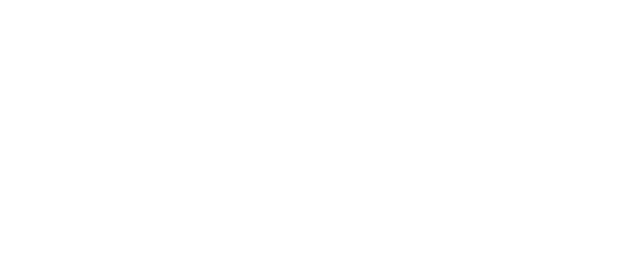
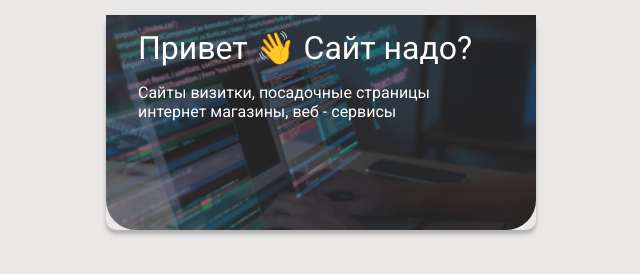
Before and after one commit to ilyuhin6/taplink, a plain HTML site: page index.html in a window 1280 px wide. Shown: the whole page, without its empty margins (319-959 px from the left). Drawn offline with Linux system fonts and the light colour scheme.

Commit message:
add: header style

```diff
--- a/css/style.css
+++ b/css/style.css
@@ -1,3 +1,42 @@
 * {
-    box-sizing: border-box;
+  box-sizing: border-box;
 }
+
+body {
+  background-color: #eae7e7;
+  padding: 15px;
+  font-family: "Roboto", sans-serif;
+  font-weight: 400;
+  font-style: normal;
+}
+
+.page-wrapper {
+  max-width: 430px;
+  margin: auto;
+  box-shadow: 0px 4px 4px 0px rgba(0, 0, 0, 0.25);
+  border-radius: 10px;
+}
+
+.header {
+  color: #fff;
+  padding: 15px 32px 93px;
+  border-radius: 0px 0px 30px 30px;
+  background: linear-gradient(
+      0deg,
+      rgba(58, 58, 58, 0.6),
+      rgba(58, 58, 58, 0.6)
+    ),
+    url(../img/header-bg.png) no-repeat center / cover;
+}
+
+.hello {
+  font-size: 32px;
+  font-weight: 400;
+  font-style: normal;
+}
+
+.hello-text {
+  font-size: 16px;
+  font-weight: 400;
+  line-height: 19px;
+}
--- a/index.html
+++ b/index.html
@@ -4,13 +4,31 @@
 <head>
     <meta charset="UTF-8" />
     <meta name="viewport" content="width=device-width, initial-scale=1.0" />
+    <link rel="preconnect" href="https://fonts.googleapis.com">
+    <link rel="preconnect" href="https://fonts.gstatic.com" crossorigin>
+    <link href="https://fonts.googleapis.com/css2?family=Roboto:wght@400;500&display=swap" rel="stylesheet">
     <link rel="stylesheet" href="./css/normalize.css">
     <link rel="stylesheet" href="./css/style.css" />
-    <title>Сайт визитка на основе стартового шаблона</title>
+    <title>Илья Попков разработка сайтов</title>
 </head>
 
 
 <body>
+    <div class="page-wrapper">
+        <header class="header">
+            <span class="hello">Привет 👋 Сайт надо?</span>
+            <p class="hello-text">
+                Сайты визитки, посадочные страницы <br>
+                интернет магазины, веб - сервисы
+            </p>
+        </header>
+    </div>
+    <!-- /.page-wrapper -->
+
+
+
+
+
     <script src="./js/main.js"></script>
 </body>
 
```
Also changed, not shown: img/header-bg.png (added), 1 other file.
